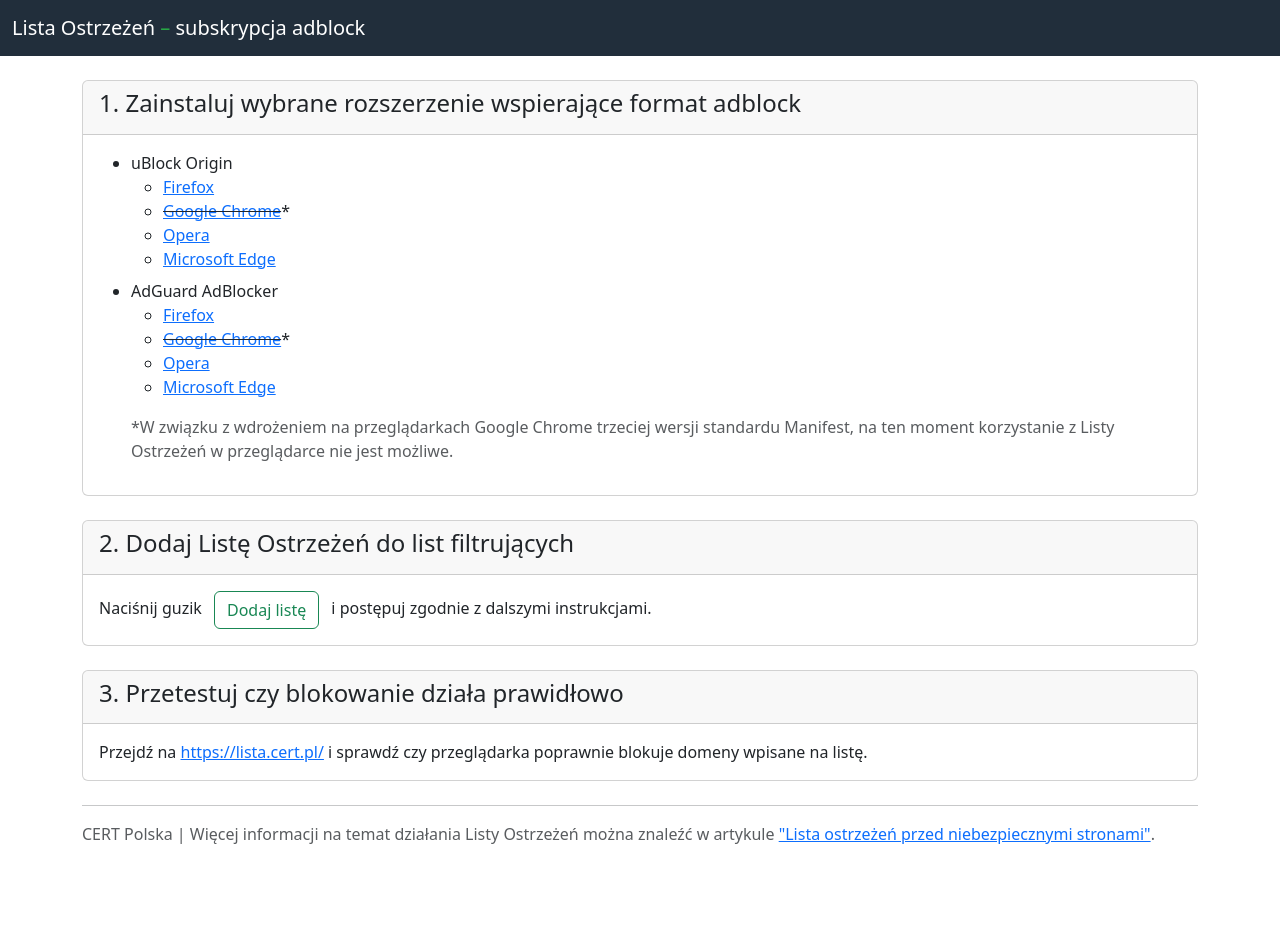
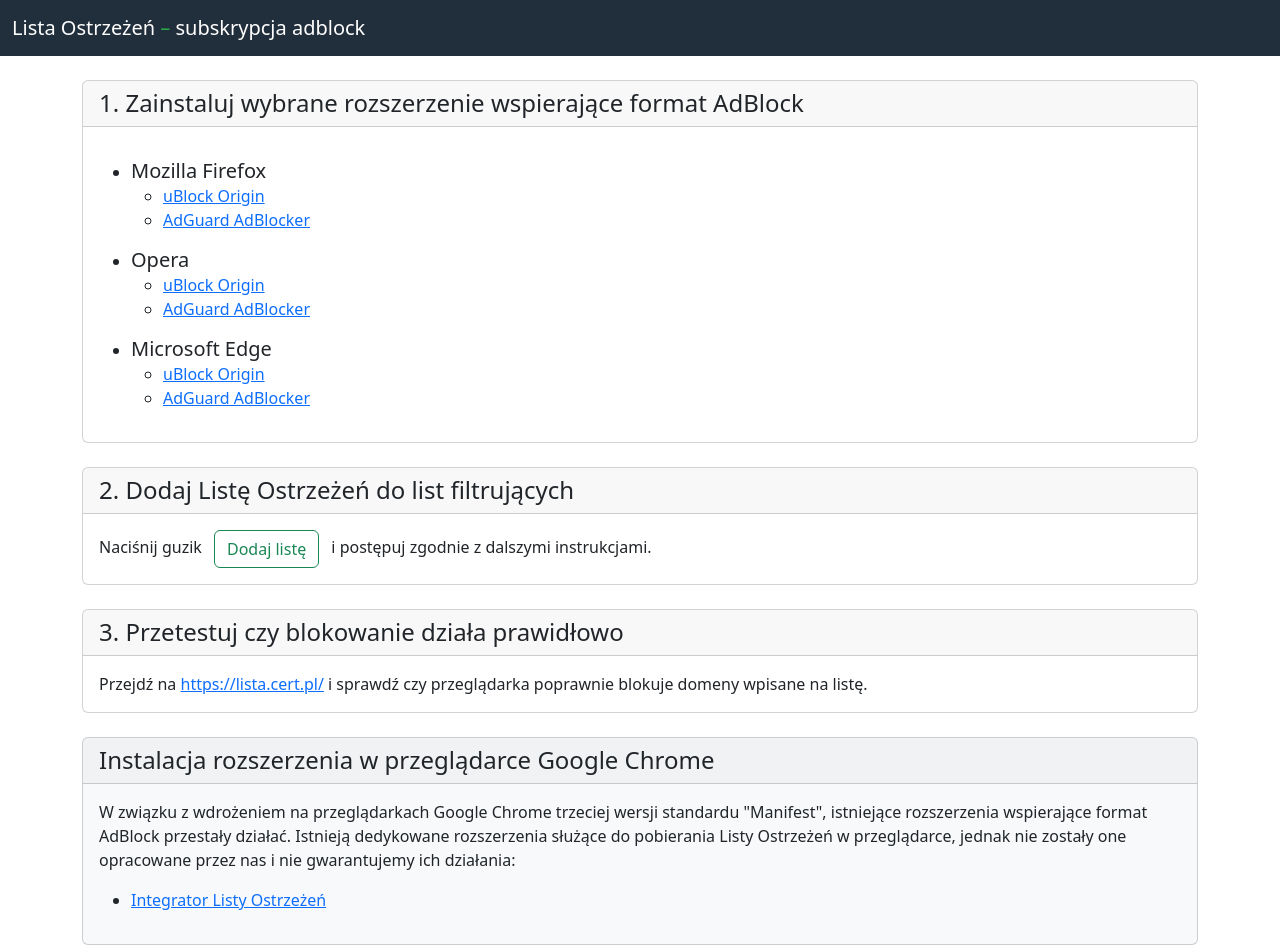
Before and after one commit to CERT-Polska/adblock-domain-list, a plain HTML site: page index.html in a window 1280 px wide. Shown: the top 948 px of the page. Before the commit the page ends 870 px from the top, so only its background shows below. Drawn offline with Linux system fonts and the light colour scheme.

Commit message:
Add chrome extension solution

```diff
--- a/index.html
+++ b/index.html
@@ -22,37 +22,38 @@
     <div class="container my-4">
         <div class="card my-4">
             <div class="card-header">
-                <h4>1. Zainstaluj wybrane rozszerzenie wspierające format adblock</h3>
+                <span class="h4">1. Zainstaluj wybrane rozszerzenie wspierające format AdBlock</span>
             </div>
             <div class="card-body">
                 <ul>
-                <li>
-                    uBlock Origin
+                    <li class="my-3">
+                        <span class="h5">Mozilla Firefox</span>
                         <ul>
-                        <li><a target="_blank" href="https://addons.mozilla.org/en-US/firefox/addon/ublock-origin/">Firefox</a></li>
-                        <li><s><a target="_blank" href="https://chromewebstore.google.com/detail/ublock-origin/cjpalhdlnbpafiamejdnhcphjbkeiagm">Google Chrome</a></s>*</li>
-                        <li><a target="_blank" href="https://addons.opera.com/en/extensions/details/ublock/">Opera</a></li>
-                        <li><a target="_blank" href="https://microsoftedge.microsoft.com/addons/detail/ublock-origin-lite/cimighlppcgcoapaliogpjjdehbnofhn">Microsoft Edge</a></li>
+                            <li><a target="_blank" href="https://addons.mozilla.org/en-US/firefox/addon/ublock-origin/">uBlock Origin</a></li>
+                            <li><a target="_blank" href="https://addons.mozilla.org/en-US/firefox/addon/adguard-adblocker/">AdGuard AdBlocker</a></li>
                         </ul>
                     </li>
-                <li class="my-2">
-                    AdGuard AdBlocker
+                    <li class="my-3">
+                        <span class="h5">Opera</span>
                         <ul>
-                        <li><a target="_blank" href="https://addons.mozilla.org/en-US/firefox/addon/adguard-adblocker/">Firefox</a></li>
-                        <li><s><a target="_blank" href="https://chromewebstore.google.com/detail/adguard-adblocker/bgnkhhnnamicmpeenaelnjfhikgbkllg">Google Chrome</a></s>*</li>
-                        <li><a target="_blank" href="https://addons.opera.com/en/extensions/details/adguard/">Opera</a></li>
-                        <li><a target="_blank" href="https://microsoftedge.microsoft.com/addons/detail/adguard-adblocker/pdffkfellgipmhklpdmokmckkkfcopbh">Microsoft Edge</a></li>
+                            <li><a target="_blank" href="https://addons.opera.com/en/extensions/details/ublock/">uBlock Origin</a></li>
+                            <li><a target="_blank" href="https://addons.opera.com/en/extensions/details/adguard/">AdGuard AdBlocker</a></li>
                         </ul>
                     </li>
-                <div class="mt-3">
-                    <span class="text-muted">*W związku z wdrożeniem na przeglądarkach Google Chrome trzeciej wersji standardu Manifest, na ten moment korzystanie z Listy Ostrzeżeń w przeglądarce nie jest możliwe.</span>
-                </div>
+                    <li class="my-3">
+                        <span class="h5">Microsoft Edge</span>
+                        <ul>
+                            <li><a target="_blank" href="https://microsoftedge.microsoft.com/addons/detail/ublock-origin-lite/cimighlppcgcoapaliogpjjdehbnofhn">uBlock Origin</a></li>
+                            <li><a target="_blank" href="https://microsoftedge.microsoft.com/addons/detail/adguard-adblocker/pdffkfellgipmhklpdmokmckkkfcopbh">AdGuard AdBlocker</a></li>
+                        </ul>
+                    </li>
+                </ul>
             </div>
         </div>
 
         <div class="card my-4">
             <div class="card-header">
-                <h4>2. Dodaj Listę Ostrzeżeń do list filtrujących</h3>
+                <span class="h4">2. Dodaj Listę Ostrzeżeń do list filtrujących</span>
             </div>
             <div class="card-body">
                 Naciśnij guzik <a class="btn btn-outline-success mx-2" href="abp:subscribe?location=https%3A%2F%2Fhole.cert.pl%2Fdomains%2Fv2%2Fdomains_adblock.txt&title=https%3A%2F%2Fhole.cert.pl%2Fdomains%2Fv2%2Fdomains_adblock.txt">Dodaj listę</a> i postępuj zgodnie z dalszymi instrukcjami.
@@ -61,10 +62,25 @@
 
         <div class="card my-4">
             <div class="card-header">
-                <h4>3. Przetestuj czy blokowanie działa prawidłowo</h3>
+                <span class="h4">3. Przetestuj czy blokowanie działa prawidłowo</span>
             </div>
             <div class="card-body">
                 Przejdź na <a href="https://lista.cert.pl/">https://lista.cert.pl/</a> i sprawdź czy przeglądarka poprawnie blokuje domeny wpisane na listę.
+            </div>
+        </div>
+
+        <div class="card text-dark bg-light my-4">
+            <div class="card-header">
+                <span class="h4">Instalacja rozszerzenia w przeglądarce Google Chrome</span>
+            </div>
+            <div class="card-body">
+                W związku z wdrożeniem na przeglądarkach Google Chrome trzeciej wersji standardu "Manifest", istniejące rozszerzenia wspierające format AdBlock przestały działać.
+
+                Istnieją dedykowane rozszerzenia służące do pobierania Listy Ostrzeżeń w przeglądarce, jednak nie zostały one opracowane przez nas i nie gwarantujemy ich działania:
+                <ul class="my-3">
+                    <li><a target="_blank" href="https://chromewebstore.google.com/detail/integrator-listy-ostrze%C5%BCe/glfdeaclpekmmafggeaimcibljomnlhg"><span>Integrator Listy Ostrzeżeń</span></a></li>
+                </ul>
+
             </div>
         </div>
 
```
Lines whose indentation alone changed are shown as unchanged.
